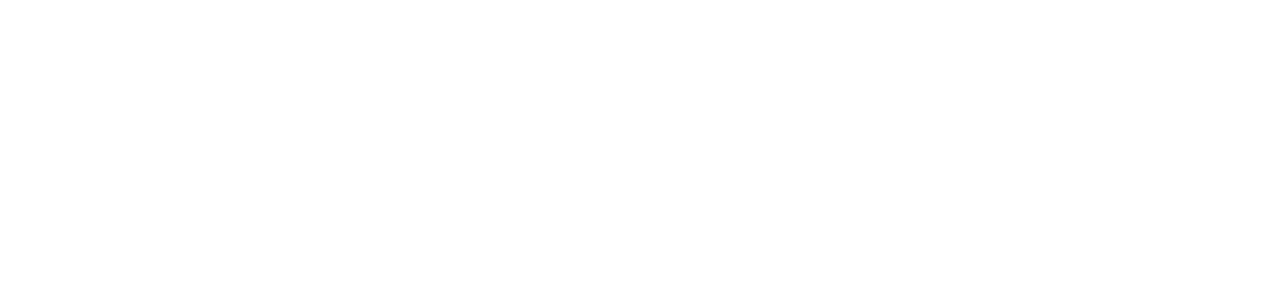
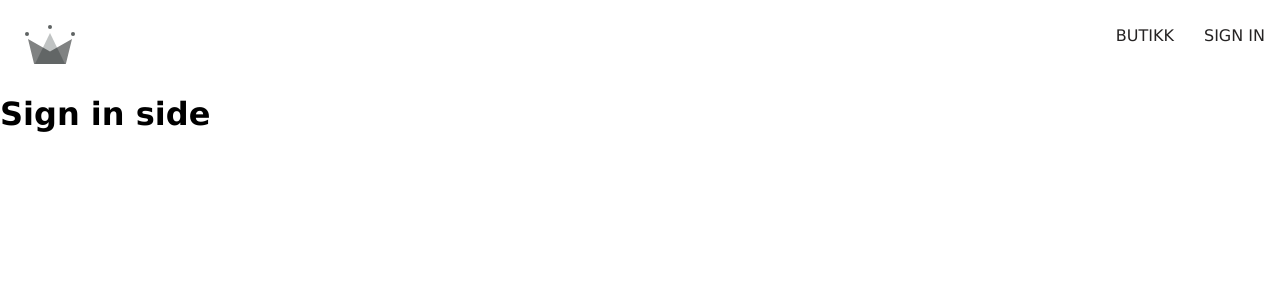
Before and after one commit to Laykajenta/nettbutikk-jip, a React (Vite) app: page /sign-in in a window 1280 px wide. Before the commit this address had no page. Shown: the top 300 px of the page. Built offline with nearby package versions, Linux system fonts and the light colour scheme.

Commit message:
added sign page

```diff
--- a/src/App.jsx
+++ b/src/App.jsx
@@ -1,8 +1,9 @@
-/* import Directory from './components/directory/directory-component'
-import './components/category-item/category-item.style.scss' */
+
 import { Routes, Route } from 'react-router-dom';
+
 import Home from './routes/home/home.component';
-import Navigation  from './routes/navigation/navigation.component';
+import Navigation from './routes/navigation/navigation.component';
+import SignIn from './routes/sign-in/sign-in.component';
 
 
 
@@ -16,6 +17,7 @@
       <Route path='/' element={<Navigation />} >
         <Route index element={<Home />} />
         <Route path='shop' element={<Shop />} />
+        <Route path='sign-in' element={<SignIn/>} />
       </Route>
     </Routes>
   );
--- a/src/routes/navigation/navigation.component.jsx
+++ b/src/routes/navigation/navigation.component.jsx
@@ -16,6 +16,9 @@
               <div className="nav-links-container">
                   <Link className="nav-link" to='/shop'>
                       BUTIKK
+          </Link>
+           <Link className="nav-link" to='/sign-in'>
+                      SIGN IN
                </Link>
               </div>
 
--- a/src/routes/sign-in/sign-in.component.jsx
+++ b/src/routes/sign-in/sign-in.component.jsx
@@ -0,0 +1,8 @@
+const SignIn = () => {
+    return (
+        <div>
+            <h1> Sign in side</h1>
+        </div>
+    )
+}
+export default SignIn;
```
